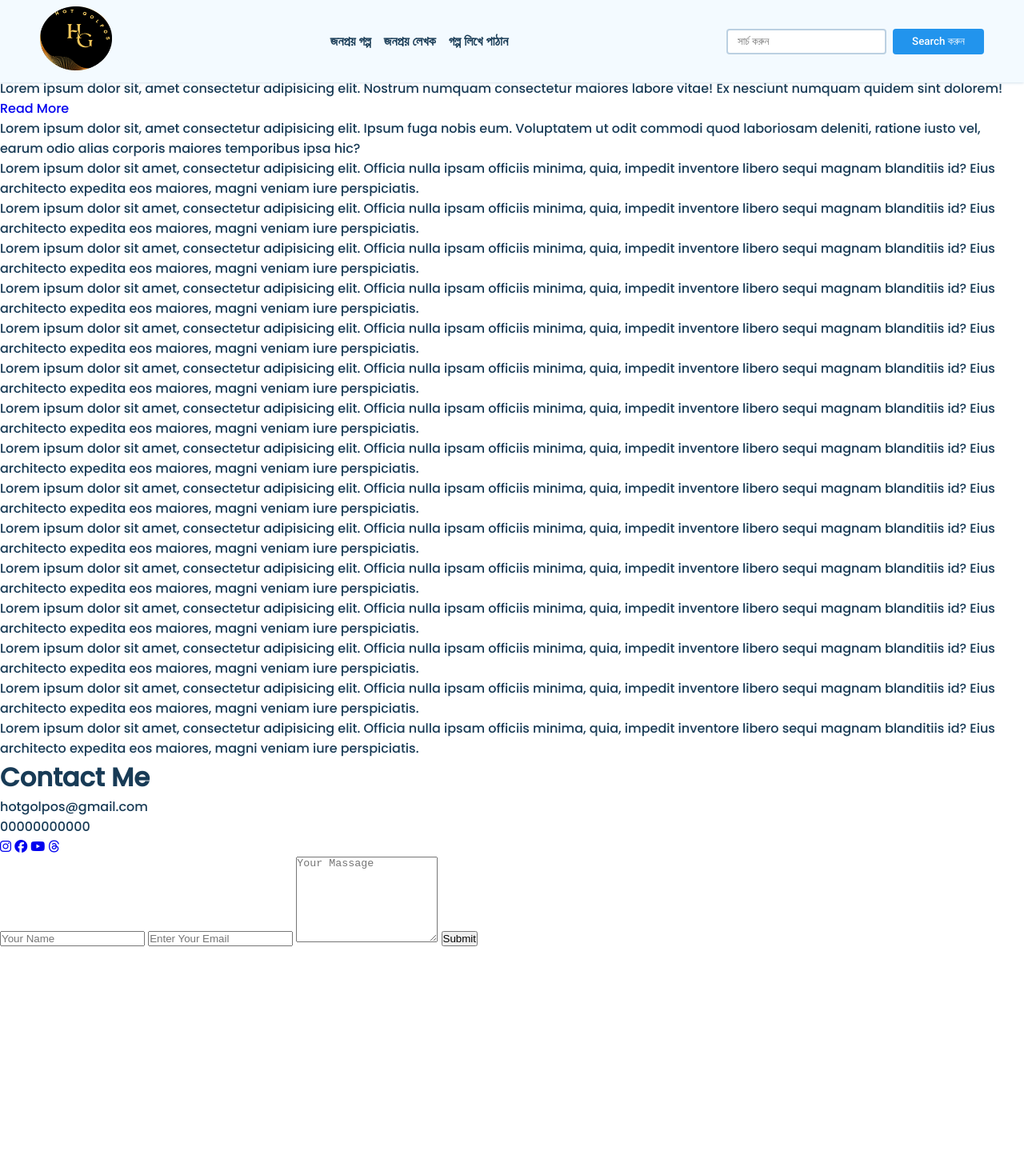
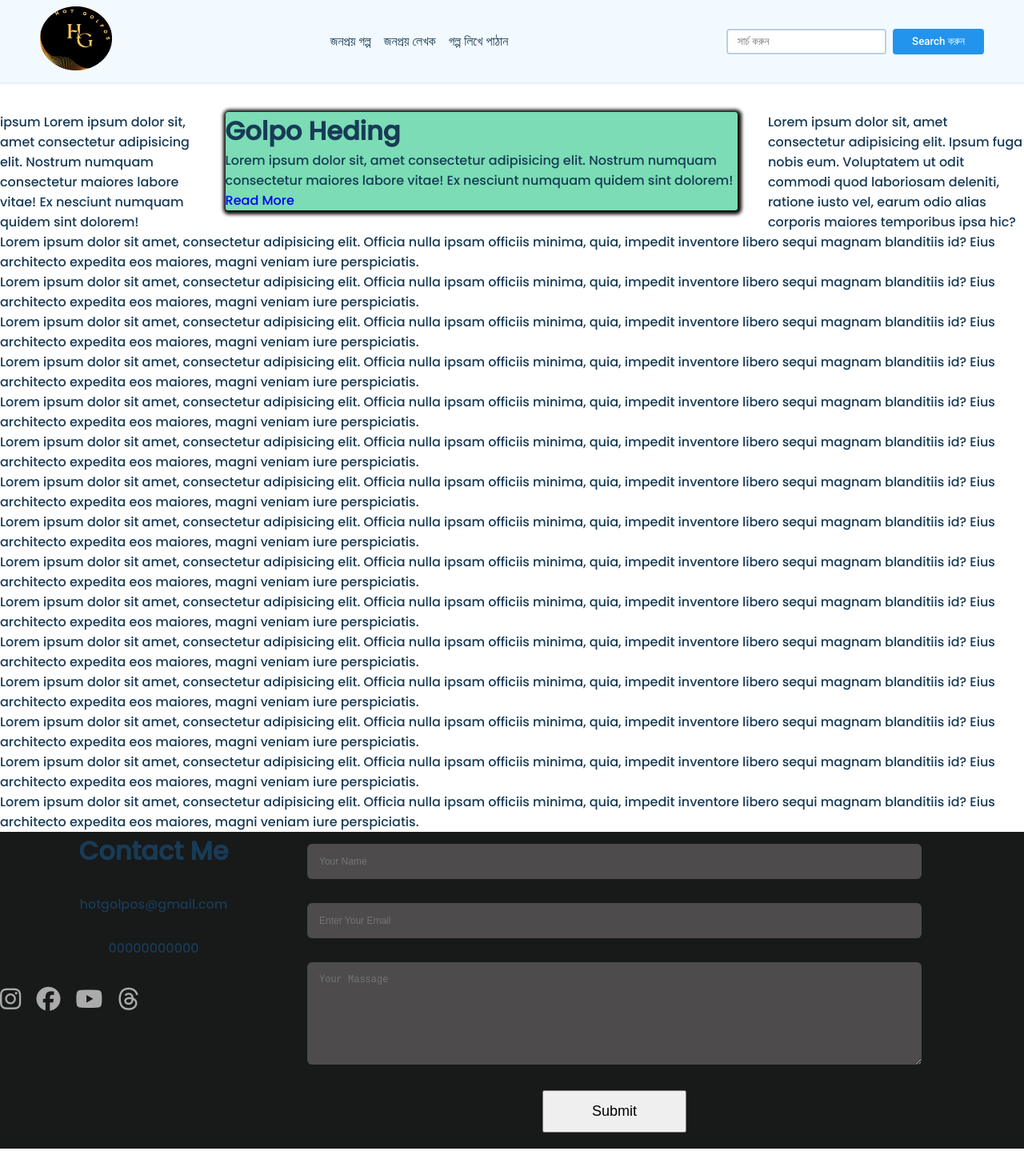
Before and after one commit to hotgolpos/hotgolpo, a plain HTML site: page index.html in a window 1280 px wide. Shown: the whole page at 80% size. Before the commit the page ends 1210 px from the top, so only its background shows below. Drawn offline with Linux system fonts and the light colour scheme.

Commit message:
All change
html css img file change

```diff
--- a/css/index.css
+++ b/css/index.css
@@ -63,7 +63,6 @@ nav {
 
 .hover-link {
     cursor: pointer;
-    font-weight: bold;
 }
 
 .hover-link:hover {
@@ -105,3 +104,106 @@ nav {
 .search-button:hover {
     background-color: var(--accent-color-dark);
 }
+
+/* -------------------------------nav end------------- */
+/* ----------------------------------body start ------------ */
+.container2 {
+    /* position: absolute; */
+    display: flex;
+    margin-top: 140px;
+}
+
+.ads {
+    width: 19%;
+    position: relative;
+}
+
+.main_golpo {
+    width: 50%;
+    position: relative;
+    margin-right: 3%;
+    margin-left: 3%;
+
+}
+
+.ads2 {
+    width: 25%;
+    position: relative;
+
+}
+
+.card {
+    width: 100%;
+    box-shadow: 1px 1px 4px 4px rgb(12, 11, 9);
+    border-radius: 3.5px 3.55px 3px 3px;
+    background-color: #7bdcb5;
+    margin-bottom: 5px;
+}
+
+/* ----------------------------------body end ------------ */
+/* ---------------------------------footer start---------------- */
+.footer {
+    background-color: #181919;
+    width: 100%;
+    display: flex;
+}
+
+.left-footer {
+    width: 30%;
+}
+
+.right-footer {
+    width: 60%;
+}
+
+.left-footer p {
+    margin-top: 30px;
+    text-align: center;
+}
+
+.left-footer .sub-title {
+    text-align: center;
+}
+
+.social-icons {
+    margin-top: 30px;
+}
+
+.social-icons a {
+    text-decoration: none;
+    font-size: 30px;
+    margin-right: 15px;
+    color: #ababab;
+    display: inline-block;
+}
+
+.social-icons :hover {
+    color: #ff004f;
+}
+
+
+form input,
+form textarea {
+    width: 100%;
+    border: 2px;
+    background: #4d4b4b;
+    padding: 15px;
+    margin: 15px 0;
+    color: #fff;
+    font-size: 12px;
+    border-radius: 6px;
+}
+
+form .btn {
+    padding: 14px 60px;
+    font-size: 18px;
+    margin-top: 10px;
+    margin-bottom: 20px;
+    cursor: pointer;
+    text-align: center;
+    display: block;
+    margin-left: auto;
+    margin-right: auto;
+}
+
+/* ------------------------------------footer end-------------------- */
```
